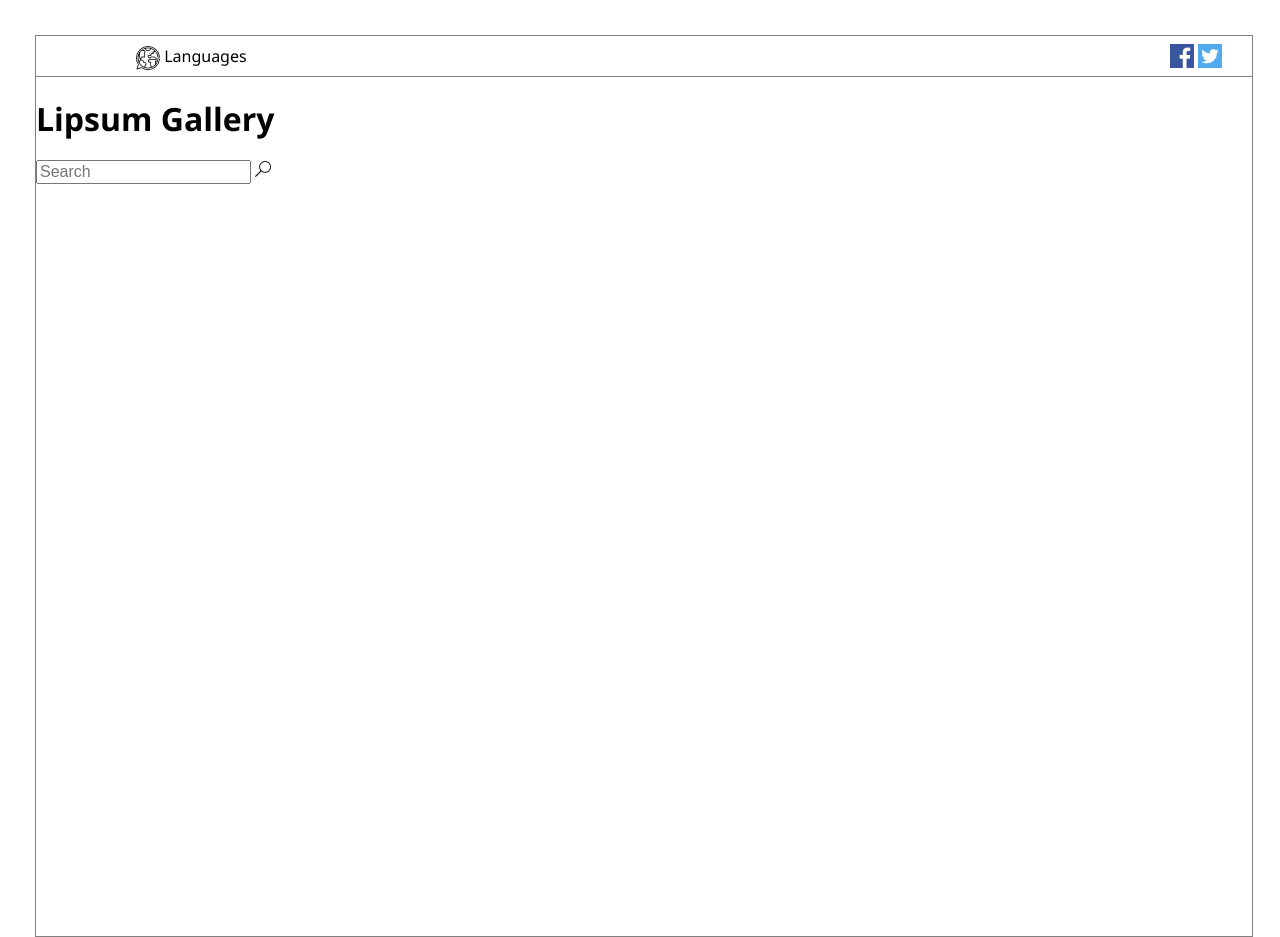
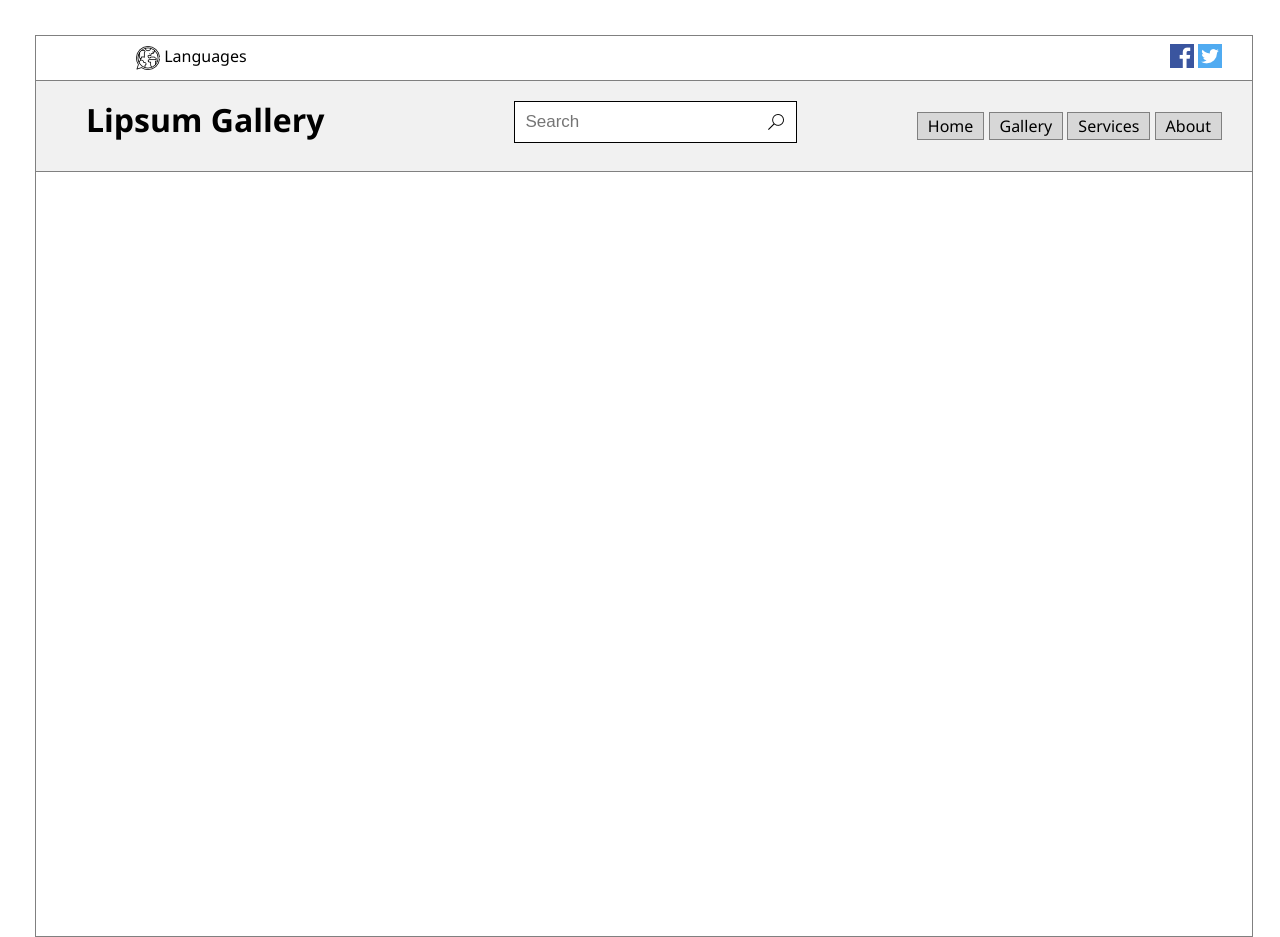
Before and after one commit to tahakhaan/final-project, a plain HTML site: page index.html in a window 1280 px wide. Drawn offline with Linux system fonts and the light colour scheme.

Commit message:
header completed

```diff
--- a/css/modules/elements.css
+++ b/css/modules/elements.css
@@ -8,3 +8,7 @@ body {
     width: 95%;
     height: 900px;
 }
+
+h1 {
+    float: left;
+}
--- a/css/partials/header/header.css
+++ b/css/partials/header/header.css
@@ -1,6 +1,5 @@
-header {
+.top-div {
     border-bottom: 1px solid gray;
-    height: 40px;
 }
 
 .left-div {
@@ -11,6 +10,11 @@ header {
 .left-div a {
     text-decoration: none;
     color: black;
+}
+
+.left-div a:hover {
+    background-color: darkkhaki;
+    padding: 1px 5px;
 }
 
 .left-div img {
@@ -28,6 +32,66 @@ header {
     clear: both;
 }
 
-/* .search-bar label { */
+.search-bar img {
+    border: 1px solid black;
+    border-left: 0;
+    vertical-align: top;
+    padding: 12px;
+    background-color: white;
+}
+
+.search-bar input {
+    border: 1px solid black;
+    border-right: 0;
+    padding: 10px 10px;
+}
+
+form input {
+    font-size: 17px;
+}
+
+.top-nav li {
+    list-style: none;
+    display: inline-block;
+
+}
+
+.top-nav a {
+    text-decoration: none;
     border: 1px solid grey;
+    padding: 2px 10px;
+    background-color: rgb(215, 215, 215);
+    color: black;
 }
+
+.top-nav a:hover {
+    background-color: darkkhaki;
+}
+
+.top-nav {
+    float: right;
+    margin: 20px 30px;
+}
+
+form {
+    float: left;
+    text-align: center;
+    margin: 20px 0px 20px 190px;
+    font-size: 0;
+
+}
+
+.bottom-head {
+    border-bottom: 1px solid grey;
+    background-color: rgb(241, 241, 241);
+}
+
+.bottom-head::after{
+    content: ' ';
+    display: block;
+    clear: both;
+}
+
+.bottom-div {
+    margin-left: 50px;
+}
--- a/index.html
+++ b/index.html
@@ -21,22 +21,35 @@
                 </div>
 
                 <div class="right-div">
-                    <img src="images/facebook.png" alt="Fb-icon">
-                    <img src="images/twitter.png" alt="Twitter-icon">
+                    <a href="#"><img src="images/facebook.png" alt="Fb-icon"></a>
+                    <a href="#"><img src="images/twitter.png" alt="Twitter-icon"></a>
                 </div>
             </div>
 
-            <div class="bottom-div">
-                <h1>Lipsum Gallery</h1>
+            <div class="bottom-head">
+                <div class="bottom-div">
+                    <h1>Lipsum Gallery</h1>
 
-                <div class="search-bar">
-                        <input type="search" placeholder="Search">
-                        <img src="images/search.png" alt="Search-bar">
+                    <form class="search-bar">
+                            <input type="search" placeholder="Search">
+                            <a href="#"><img src="images/search.png" alt="Search-bar"></a>
+                    </form>
+
                 </div>
 
-            </div>
-        </header>
+                <div class="top-nav">
+                    <nav>
+                        <ul>
+                            <li><a href="#">Home</a></li>
+                            <li><a href="#">Gallery</a></li>
+                            <li><a href="#">Services</a></li>
+                            <li><a href="#">About</a></li>
+                        </ul>
+                    </nav>
+                </div>
+            </header>
 
+        </div>
     </div>
 
 </body>
```
